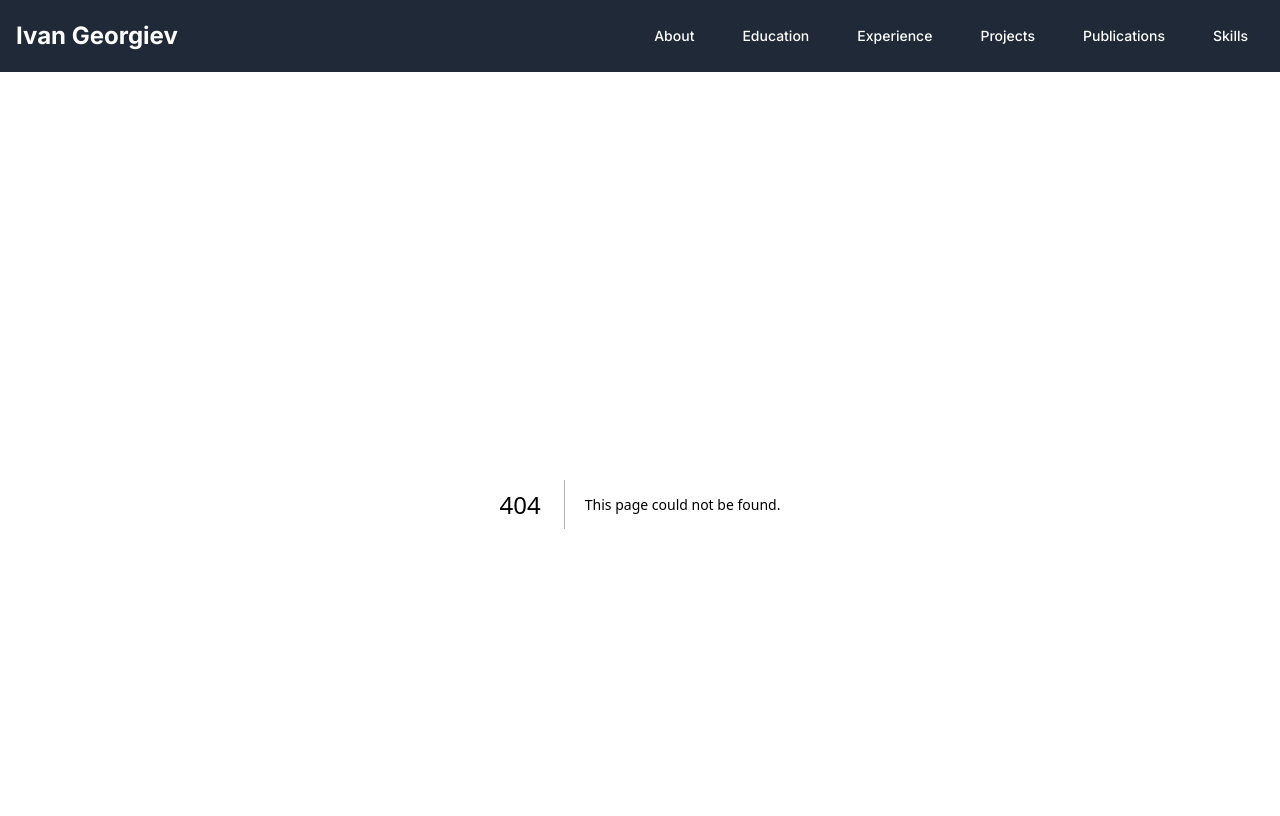
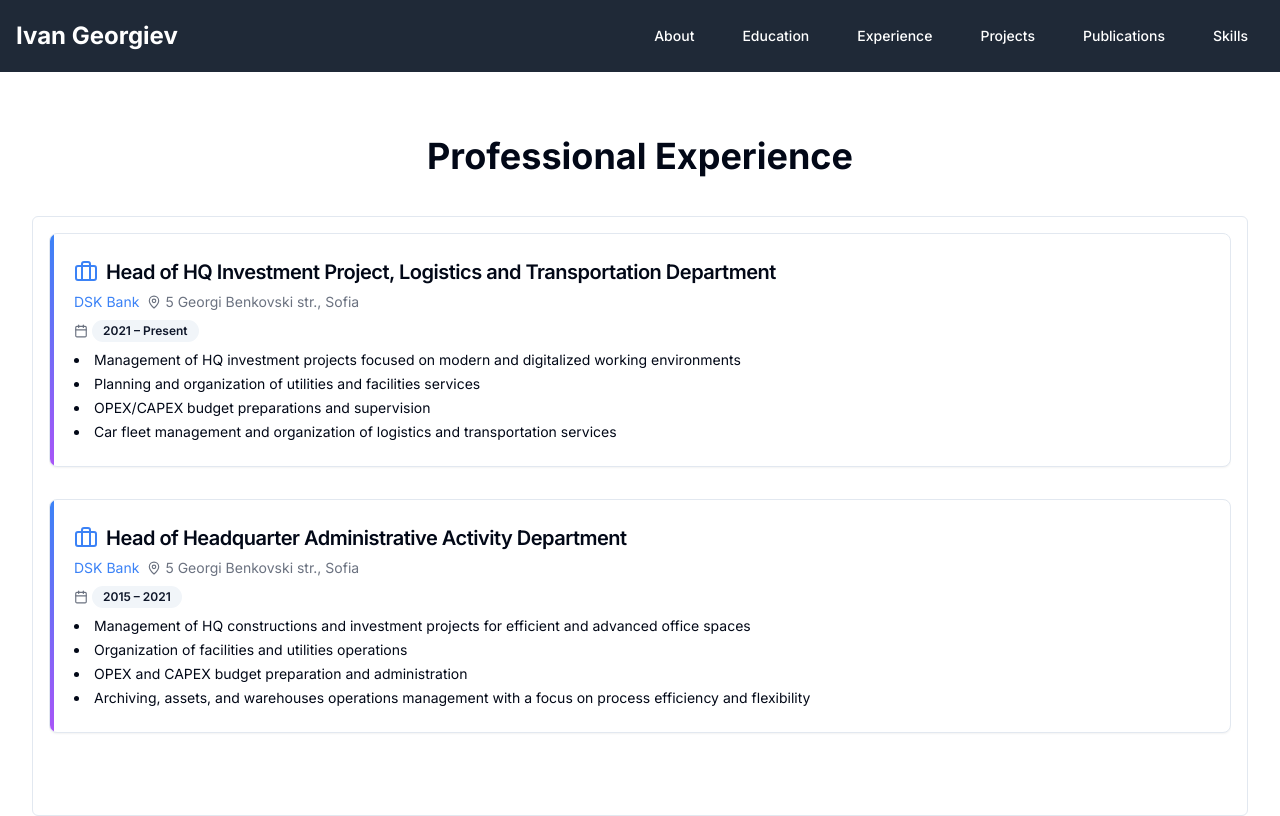
Before and after one commit to i11g/My-new-site, a Next.js app in the folder my-app/: page /experience in a window 1280 px wide. Before the commit this address had no page. Shown: the top 816 px of the page. Built offline with nearby package versions, Linux system fonts and the light colour scheme.

Commit message:
files changed.

```diff
--- /dev/null
+++ b/my-app/src/app/components/Experience.tsx
@@ -0,0 +1,88 @@
+import React from 'react';
+import { Card, CardContent, CardHeader, CardTitle } from '@/app/components/ui/card';
+import { Badge } from '@/app/components/ui/badge';
+import { ScrollArea } from '@/app/components/ui/scroll-area';
+import { Briefcase, Calendar, MapPin } from 'lucide-react';
+
+type Experience = {
+  title: string;
+  company: string;
+  companyUrl: string;
+  location: string;
+  period: string;
+  responsibilities: string[];
+};
+
+const experienceData: Experience[] = [
+  {
+    title: "Head of HQ Investment Project, Logistics and Transportation Department",
+    company: "DSK Bank",
+    companyUrl: "https://dskbank.bg/",
+    location: "5 Georgi Benkovski str., Sofia",
+    period: "2021 – Present",
+    responsibilities: [
+      "Management of HQ investment projects focused on modern and digitalized working environments",
+      "Planning and organization of utilities and facilities services",
+      "OPEX/CAPEX budget preparations and supervision",
+      "Car fleet management and organization of logistics and transportation services"
+    ]
+  },
+  {
+    title: "Head of Headquarter Administrative Activity Department",
+    company: "DSK Bank",
+    companyUrl: "https://dskbank.bg/",
+    location: "5 Georgi Benkovski str., Sofia",
+    period: "2015 – 2021",
+    responsibilities: [
+      "Management of HQ constructions and investment projects for efficient and advanced office spaces",
+      "Organization of facilities and utilities operations",
+      "OPEX and CAPEX budget preparation and administration",
+      "Archiving, assets, and warehouses operations management with a focus on process efficiency and flexibility"
+    ]
+  },
+  // ... Add the rest of your experience data here
+];
+
+const ExperienceSection: React.FC = () => {
+  return (
+    <div className="space-y-8">
+      <h1 className="text-4xl font-bold text-center mb-10">Professional Experience</h1>
+
+      <ScrollArea className="h-[600px] w-full rounded-md border p-4">
+        <div className="space-y-8">
+          {experienceData.map((exp, index) => (
+            <Card key={index} className="relative overflow-hidden transition-shadow hover:shadow-lg">
+              <div className="absolute top-0 left-0 w-1 h-full bg-gradient-to-b from-blue-500 to-purple-500"></div>
+              <CardHeader className="pb-2">
+                <CardTitle className="text-xl flex items-center">
+                  <Briefcase className="mr-2 text-blue-500" />
+                  {exp.title}
+                </CardTitle>
+                <div className="text-sm text-gray-500 flex items-center mt-1">
+                  <a href={exp.companyUrl} target="_blank" rel="noopener noreferrer" className="text-blue-500 hover:underline mr-2">
+                    {exp.company}
+                  </a>
+                  <MapPin size={14} className="mr-1" />
+                  {exp.location}
+                </div>
+              </CardHeader>
+              <CardContent>
+                <div className="flex items-center mb-2">
+                  <Calendar size={14} className="mr-1 text-gray-500" />
+                  <Badge variant="secondary">{exp.period}</Badge>
+                </div>
+                <ul className="list-disc list-inside space-y-1 text-sm">
+                  {exp.responsibilities.map((resp, respIndex) => (
+                    <li key={respIndex}>{resp}</li>
+                  ))}
+                </ul>
+              </CardContent>
+            </Card>
+          ))}
+        </div>
+      </ScrollArea>
+    </div>
+  );
+};
+
+export default ExperienceSection;
--- /dev/null
+++ b/my-app/src/app/experience/page.tsx
@@ -0,0 +1,17 @@
+import React from 'react';
+import ExperienceSection from '@/app/components/Experience';
+
+export const metadata = {
+  title: 'Professional Experience | Your Name',
+  description: 'Professional experience and career history of Your Name',
+};
+
+const ExperiencePage: React.FC = () => {
+  return (
+    <main className="container mx-auto px-4 py-8">
+      <ExperienceSection />
+    </main>
+  );
+};
+
+export default ExperiencePage;
```
